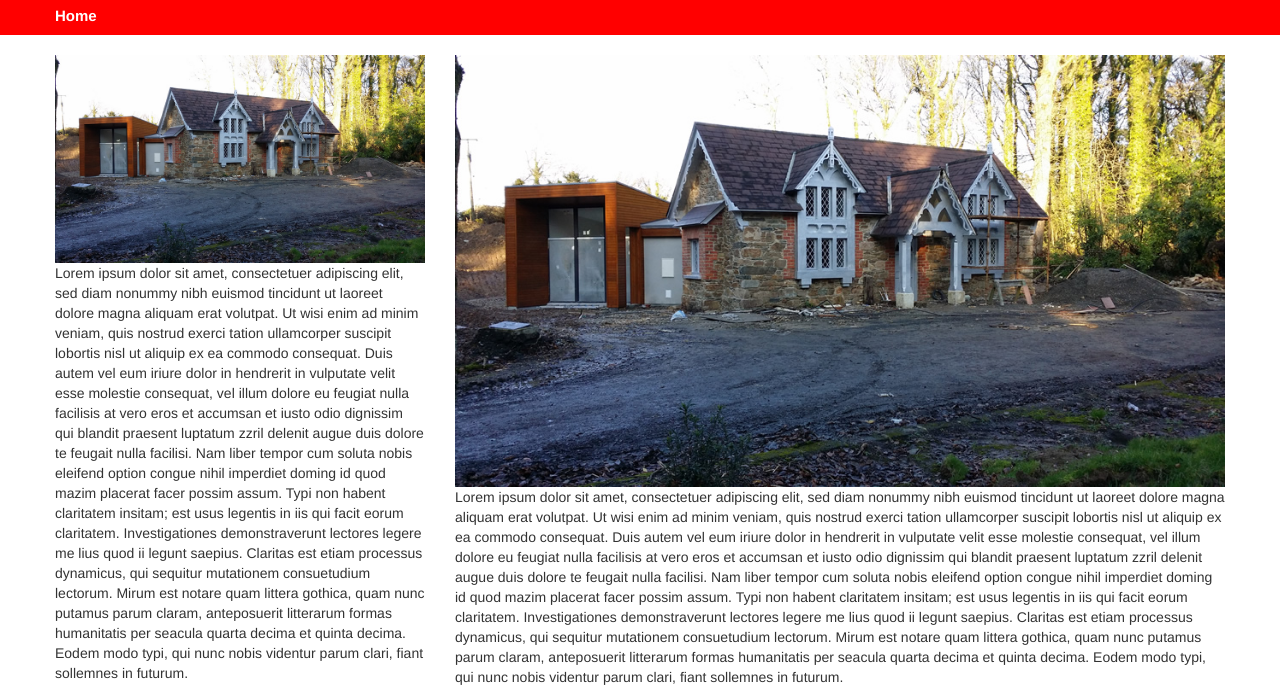
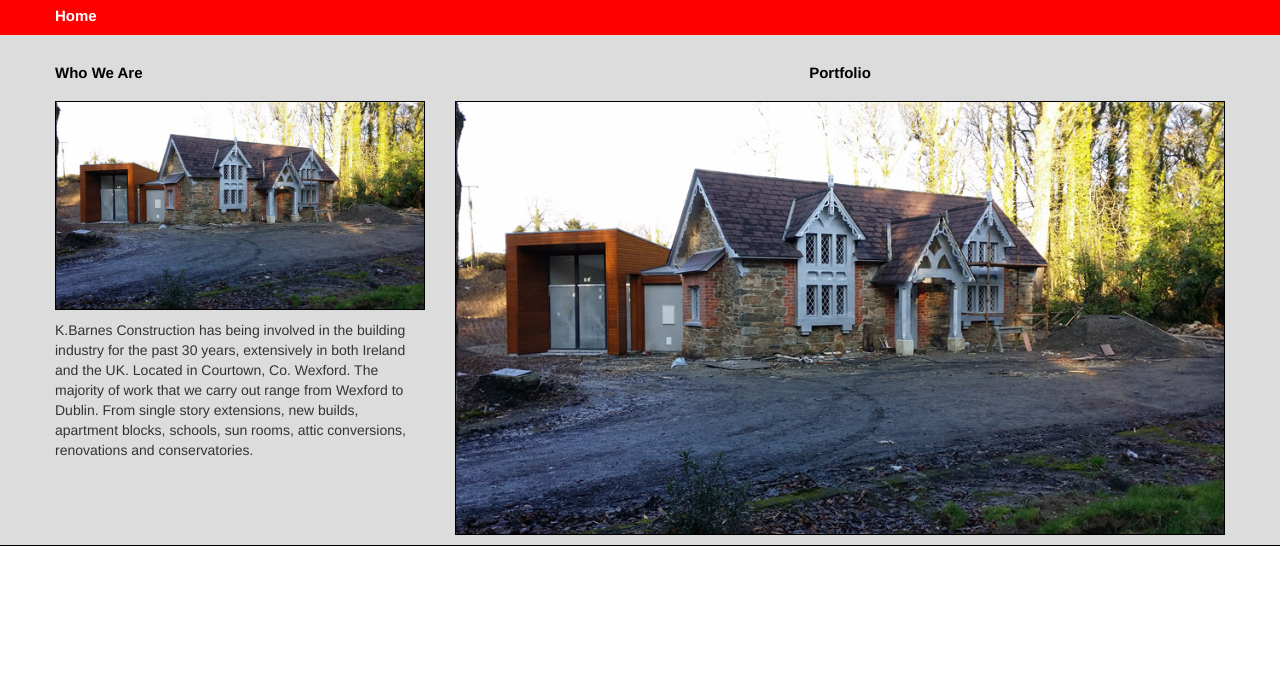
Before and after one commit to Code-Institute-Submissions/stream_one_project, a plain HTML site: page index.html in a window 1280 px wide. Shown: the part 182-879 px from the top of the page. After the commit the page ends 800 px from the top, so only its background shows below. Drawn offline with nearby package versions, Linux system fonts and the light colour scheme.

Commit message:
content screen 1 finished

```diff
--- a/assets/css/style.css
+++ b/assets/css/style.css
@@ -19,7 +19,6 @@
     color: white;
     font-size: 1.5rem;
     font-weight: bold;
-    /*padding-left: 40px;*/
 }
 
 .navbar-toggle
@@ -45,20 +44,84 @@
     padding-left: 40px;
 }
 
+.home-page-headings
+{
+    color: black;
+    font-size: 1.5rem;
+    font-weight: bold;
+    margin-bottom: 20px;
+}
+
+.home-page-headings~img
+{
+    border: 1px solid black;
+    margin-bottom: 10px;
+}
+
+.bg-content-screen
+{
+    background-color: #DCDCDC;
+    border-bottom: 1px solid black;
+    margin-top: -20px;
+}
+
+@media (max-width: 480px)
+{
+    .media-big-screen
+    {
+        display: none;
+    }
+}
+
+@media (min-width: 0px) and (max-width: 768px)
+{
+    .add-padding
+    {
+        padding-left: 5px;
+        padding-right: 5px;
+    }
+
+    .padding-logo-left
+    {
+        padding-left: 5px;
+    }
+
+    .navbar-toggle
+    {
+        margin-right: 5px;
+    }
+}
+
 
 @media (min-width: 768px)
 {
     .navbar-right
     {
-        margin-right: 40px;
+        margin-right: 20px;
         margin-top: 129px;
     }
 
-    .navbar-toggle
+    .add-padding
     {
-        margin-left: 100px;
+        padding-left: 20px;
+        padding-right: 20px;
     }
 
+    .padding-logo-left
+    {
+        padding-left: 20px;
+    }
+
+    .bg-strip-red-push-content-down
+    {
+        margin-bottom: 20px;
+    }
+
+
+}
+
+@media (min-width: 1200px)
+{
     .navbar-static-top
     {
         position:fixed;
@@ -68,27 +131,34 @@
 
     }
 
-    .bg-strip-red-push-content-down
-    {
-        margin-bottom: 20px;
-    }
-
     .bg-strip-red
     {
         margin-top: 180px;
     }
 
-}
-
-@media (min-width: 1200px)
-{
     .media-big-screen img
     {
         margin-left: auto;
     }
 
-    .media-big-screen p
+    .media-big-screen-heading-move-right
     {
-        margin-left: auto;
+        text-align: center;
+    }
+
+    .navbar-right
+    {
+        margin-right: 40px;
+    }
+
+    .add-padding
+    {
+        padding-left: 40px;
+        padding-right: 40px;
+    }
+
+    .padding-logo-left
+    {
+        padding-left: 40px;
     }
 }
--- a/index.html
+++ b/index.html
@@ -31,79 +31,21 @@
                     <h6 class = "add-padding">Home</h6>
                 </div>
             </div>
-            <div class = "add-padding row">
-                <div class = "col-xs-12 col-sm-6 col-md-4 col-lg-4">
+            <div class = "add-padding row bg-content-screen">
+                <div class = "col-xs-12 col-sm-12 col-md-4 col-lg-4">
+                    <h6 class = "home-page-headings">Who We Are</h6>
                     <img src = "assets/images/1portfolio.jpg" width = "900px" height = "506px" alt = "pic1" class = "img-responsive"/>
-                        <p>Lorem ipsum dolor sit amet, consectetuer adipiscing elit,
-                    sed diam nonummy nibh euismod tincidunt ut laoreet dolore
-                    magna aliquam erat volutpat. Ut wisi enim ad minim veniam,
-                    quis nostrud exerci tation ullamcorper suscipit lobortis nisl
-                    ut aliquip ex ea commodo consequat. Duis autem vel eum iriure
-                    dolor in hendrerit in vulputate velit esse molestie consequat,
-                    vel illum dolore eu feugiat nulla facilisis at vero eros et
-                    accumsan et iusto odio dignissim qui blandit praesent luptatum
-                    zzril delenit augue duis dolore te feugait nulla facilisi.
-                    Nam liber tempor cum soluta nobis eleifend option congue
-                    nihil imperdiet doming id quod mazim placerat facer possim
-                    assum. Typi non habent claritatem insitam; est usus legentis
-                    in iis qui facit eorum claritatem. Investigationes
-                    demonstraverunt lectores legere me lius quod ii legunt saepius.
-                    Claritas est etiam processus dynamicus, qui sequitur mutationem
-                    consuetudium lectorum. Mirum est notare quam littera gothica,
-                    quam nunc putamus parum claram, anteposuerit litterarum formas
-                    humanitatis per seacula quarta decima et quinta decima. Eodem
-                    modo typi, qui nunc nobis videntur parum clari, fiant sollemnes
-                    in futurum.
-                    </p>
+                        <p>K.Barnes Construction has being involved in the building industry
+                           for the past 30 years, extensively in both Ireland and the UK.
+                           Located in Courtown, Co. Wexford. The majority of work that we
+                           carry out range from Wexford to Dublin. From single story extensions,
+                           new builds, apartment blocks, schools, sun rooms, attic conversions,
+                           renovations and conservatories.</p>
                 </div>
-                <div class = "col-xs-12 col-sm-6 col-md-8 col-lg-8 media-big-screen">
+                <div class = "col-xs-12 col-sm-12 col-md-8 col-lg-8 media-big-screen">
+                    <h6 class = "home-page-headings media-big-screen-heading-move-right">Portfolio</h6>
                     <img src = "assets/images/1portfolio.jpg" width = "900px" height = "506px" alt = "pic1" class = "img-responsive"/>
-                        <p>Lorem ipsum dolor sit amet, consectetuer adipiscing elit,
-                    sed diam nonummy nibh euismod tincidunt ut laoreet dolore
-                    magna aliquam erat volutpat. Ut wisi enim ad minim veniam,
-                    quis nostrud exerci tation ullamcorper suscipit lobortis nisl
-                    ut aliquip ex ea commodo consequat. Duis autem vel eum iriure
-                    dolor in hendrerit in vulputate velit esse molestie consequat,
-                    vel illum dolore eu feugiat nulla facilisis at vero eros et
-                    accumsan et iusto odio dignissim qui blandit praesent luptatum
-                    zzril delenit augue duis dolore te feugait nulla facilisi.
-                    Nam liber tempor cum soluta nobis eleifend option congue
-                    nihil imperdiet doming id quod mazim placerat facer possim
-                    assum. Typi non habent claritatem insitam; est usus legentis
-                    in iis qui facit eorum claritatem. Investigationes
-                    demonstraverunt lectores legere me lius quod ii legunt saepius.
-                    Claritas est etiam processus dynamicus, qui sequitur mutationem
-                    consuetudium lectorum. Mirum est notare quam littera gothica,
-                    quam nunc putamus parum claram, anteposuerit litterarum formas
-                    humanitatis per seacula quarta decima et quinta decima. Eodem
-                    modo typi, qui nunc nobis videntur parum clari, fiant sollemnes
-                    in futurum.
-                    </p>
                 </div>
-                <!--<div class = "col-xs-12 col-sm-6 col-md-4 col-lg-4">-->
-                <!--    <img src = "assets/images/1portfolio.jpg" width = "900px" height = "506px" alt = "pic1" class = "img-responsive"/>-->
-                <!--    <p>Lorem ipsum dolor sit amet, consectetuer adipiscing elit,-->
-                <!--    sed diam nonummy nibh euismod tincidunt ut laoreet dolore-->
-                <!--    magna aliquam erat volutpat. Ut wisi enim ad minim veniam,-->
-                <!--    quis nostrud exerci tation ullamcorper suscipit lobortis nisl-->
-                <!--    ut aliquip ex ea commodo consequat. Duis autem vel eum iriure-->
-                <!--    dolor in hendrerit in vulputate velit esse molestie consequat,-->
-                <!--    vel illum dolore eu feugiat nulla facilisis at vero eros et-->
-                <!--    accumsan et iusto odio dignissim qui blandit praesent luptatum-->
-                <!--    zzril delenit augue duis dolore te feugait nulla facilisi.-->
-                <!--    Nam liber tempor cum soluta nobis eleifend option congue-->
-                <!--    nihil imperdiet doming id quod mazim placerat facer possim-->
-                <!--    assum. Typi non habent claritatem insitam; est usus legentis-->
-                <!--    in iis qui facit eorum claritatem. Investigationes-->
-                <!--    demonstraverunt lectores legere me lius quod ii legunt saepius.-->
-                <!--    Claritas est etiam processus dynamicus, qui sequitur mutationem-->
-                <!--    consuetudium lectorum. Mirum est notare quam littera gothica,-->
-                <!--    quam nunc putamus parum claram, anteposuerit litterarum formas-->
-                <!--    humanitatis per seacula quarta decima et quinta decima. Eodem-->
-                <!--    modo typi, qui nunc nobis videntur parum clari, fiant sollemnes-->
-                <!--    in futurum.-->
-                <!--    </p>-->
-                <!--</div>-->
             </div>
         </section>
     </body>
```
